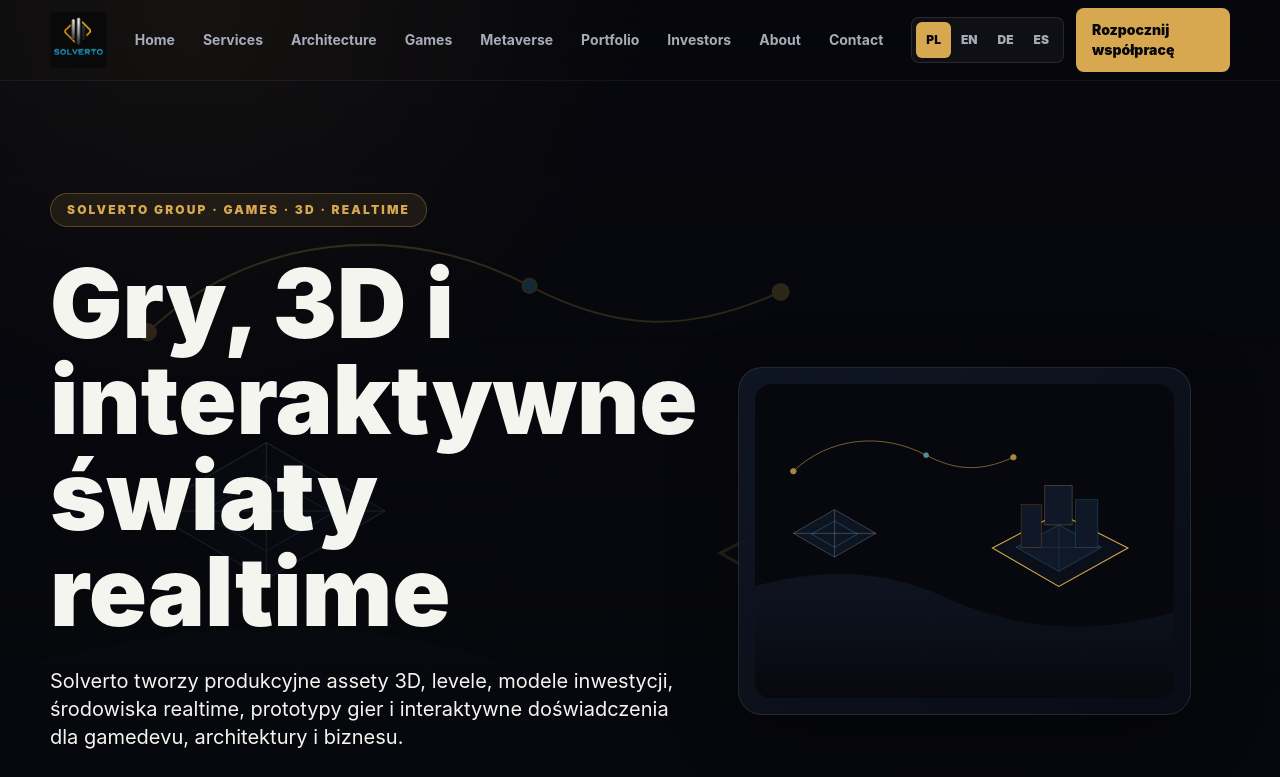
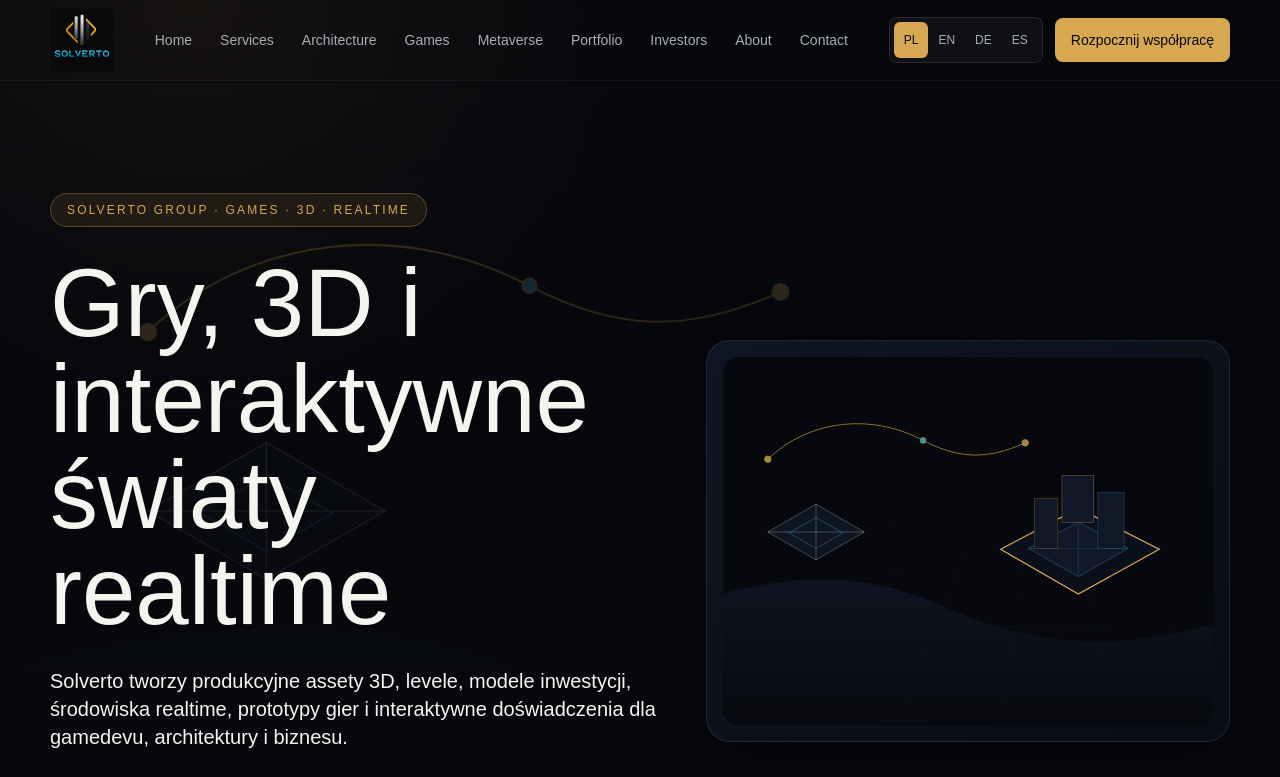
Before and after one commit to Solverto/Solverto.com, a Next.js app: page / in a window 1280 px wide. Shown: the top 777 px of the page. Built offline with nearby package versions, Linux system fonts and the light colour scheme.

Commit message:
update czcionki

```diff
--- a/app/globals.css
+++ b/app/globals.css
@@ -4,13 +4,14 @@
 
 :root {
   color-scheme: dark;
-  --font-display: "Inter Tight";
-  --font-body: Inter;
+  --font-display: Arial;
+  --font-body: Arial;
 }
 
 * {
   box-sizing: border-box;
   letter-spacing: 0;
+  font-weight: 400 !important;
 }
 
 html {
@@ -26,7 +27,7 @@
     radial-gradient(circle at 15% 0%, rgba(215, 168, 79, 0.18), transparent 28rem),
     radial-gradient(circle at 85% 10%, rgba(56, 189, 248, 0.12), transparent 24rem),
     #07080d;
-  font-family: var(--font-body), ui-sans-serif, system-ui, -apple-system, BlinkMacSystemFont, "Segoe UI", sans-serif;
+  font-family: var(--font-body), Helvetica, sans-serif;
 }
 
 a {
--- a/styles.css
+++ b/styles.css
@@ -18,6 +18,7 @@
 * {
   box-sizing: border-box;
   letter-spacing: 0;
+  font-weight: 400 !important;
 }
 
 html {
@@ -33,9 +34,7 @@
     radial-gradient(circle at 10% 0%, rgba(215, 168, 79, 0.18), transparent 28rem),
     radial-gradient(circle at 88% 8%, rgba(56, 189, 248, 0.14), transparent 26rem),
     var(--obsidian);
-  font-family:
-    Inter, ui-sans-serif, system-ui, -apple-system, BlinkMacSystemFont, "Segoe UI",
-    sans-serif;
+  font-family: Arial, Helvetica, sans-serif;
 }
 
 body.nav-open {
```
